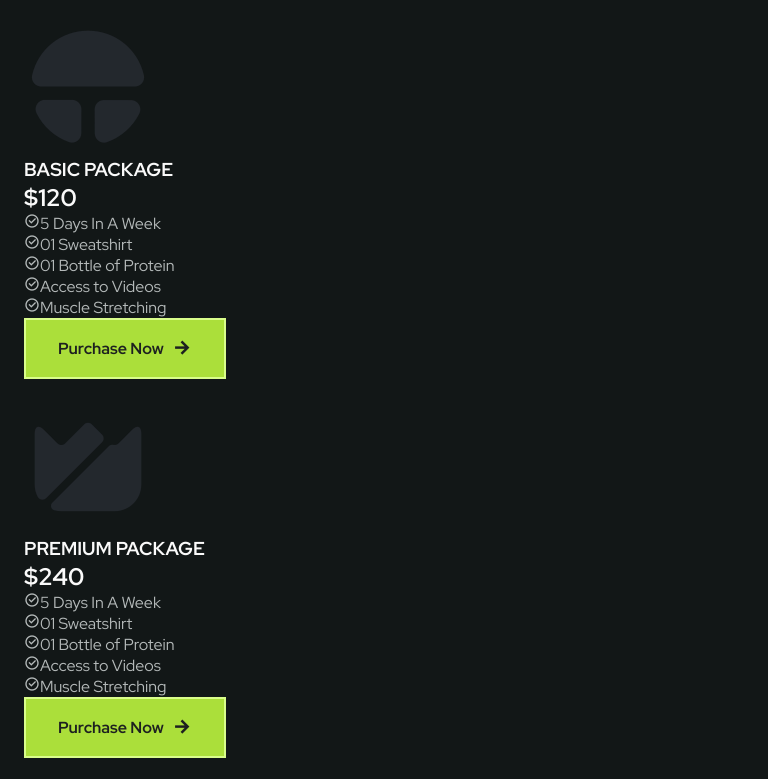
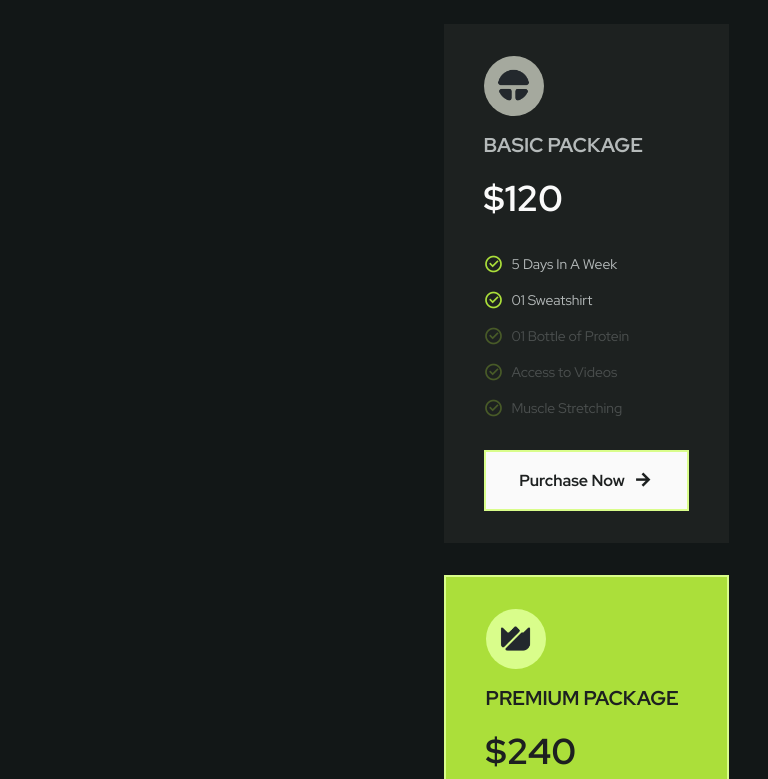
Before and after one commit to zohaibshah7/Responsive-gym-website, a plain HTML site: page index.html in a window 1280 px wide. Shown: the part 3640-4419 px from the top of the page, without its empty margins (0-768 px from the left). Drawn offline with nearby package versions, Linux system fonts and the light colour scheme.

Commit message:
Pricing section more update in packages & css code done

```diff
--- a/assets/css/styles.css
+++ b/assets/css/styles.css
@@ -525,7 +525,93 @@ img {
 }
 
 /*=============== PRICING ===============*/
+.pricing__container {
+  grid-template-columns: 285px;
+  justify-content: center;
+  row-gap: 2rem;
+}
 
+.pricing__card,
+.pricing__shape,
+.pricing__list {
+  display: grid;
+}
+
+.pricing__card {
+  row-gap: 2rem;
+  background-color: hsla(79, 6%, 64%, .07);
+  padding: 2rem 2.5rem;
+}
+
+.pricing__img {
+  width: 35px;
+}
+
+.pricing__shape {
+  width: 60px;
+  height: 60px;
+  background-color: var(--first-color-gray);
+  border-radius: 50%;
+  place-items: center;
+  margin-bottom: 1rem;
+}
+
+.pricing__title {
+  font-size: var(--h3-font-size);
+  color: var(--text-color);
+  margin-bottom: 1rem;
+}
+
+.pricing__number {
+  font-size: var(--h1-font-size);
+}
+
+.pricing__list {
+  row-gap: 1rem;
+}
+
+.pricing__item {
+  display: flex;
+  column-gap: .5rem;
+  align-items: center;
+  font-size: var(--small-font-size);
+}
+
+.pricing__item i {
+  font-size: 1.25rem;
+  color: var(--first-color);
+}
+
+.pricing__item-opacity {
+  opacity: .3;
+}
+
+.pricing__button {
+  background-color: var(--title-color);
+}
+
+.pricing__button:hover {
+  background-color: var(--title-color);
+}
+
+.pricing__card-active {
+  background-color: var(--first-color);
+  border: 2px solid var(--first-color-light);
+}
+
+.pricing__card-active .pricing__shape {
+  background-color: var(--first-color-light);
+}
+
+.pricing__card-active .pricing__item i {
+  color: var(--title-color);
+}
+
+.pricing__card-active .pricing__title,
+.pricing__card-active .pricing__number,
+.pricing__card-active .pricing__item {
+  color: var(--title-color-black);
+}
 
 /*=============== CALCULATE ===============*/
 
--- a/index.html
+++ b/index.html
@@ -271,7 +271,7 @@
                             </a>
                         </article>
 
-                        <article class="pricing__card">
+                        <article class="pricing__card pricing__card-active">
                             <header class="pricing__header">
                                 <div class="pricing__shape">
                                     <img src="assets/img/pricing2.png" alt="pricing image" class="pricing__img">
```
